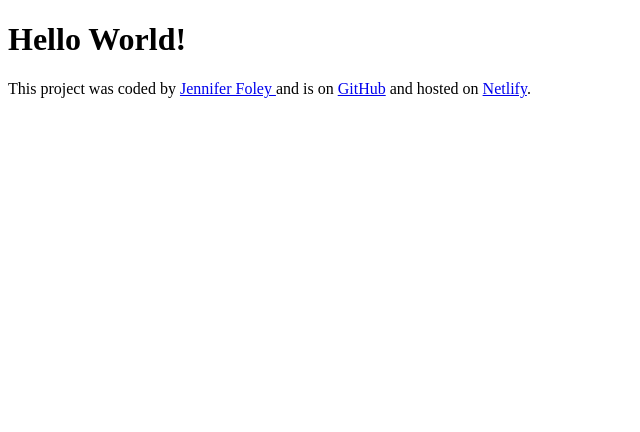
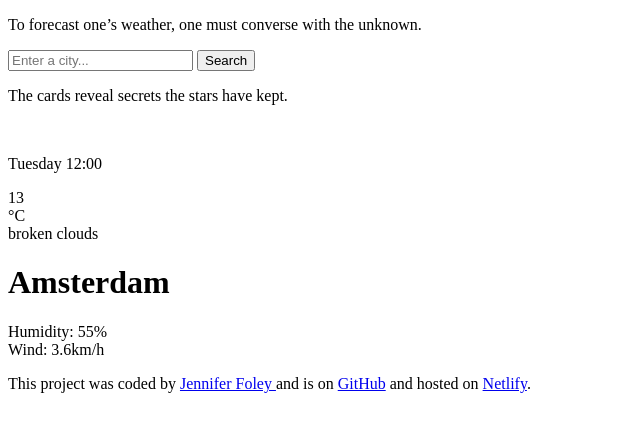
Before and after one commit to JediJen/weather-prediction-app, a plain HTML site: page index.html in a window 1280 px wide. Shown: the whole page, without its empty margins (0-640 px from the left). Drawn offline with Linux system fonts and the light colour scheme.

Commit message:
Added basic weather app html

```diff
--- a/index.html
+++ b/index.html
@@ -6,10 +6,52 @@
     <title>Pridicting the Weather</title>
   </head>
   <body>
-    <h1>Hello World!</h1>
+    <div class="weather-app">
+      <header>
+        <p class="catchphrase">
+          To forecast one’s weather, one must converse with the unknown.
+        </p>
+        <form class="search-form">
+          <input
+            type="search"
+            placeholder="Enter a city..."
+            required
+            class="search-form-input"
+          />
+          <input type="submit" value="Search" class="search-form-button" />
+        </form>
+      </header>
+      <main>
+        <p class="mystic-saying">
+          The cards reveal secrets the stars have kept.
+        </p>
+        <br />
+        <div class="weather-app-data">
+          <div class="date-time-data">
+            <p class="date-time">Tuesday 12:00</p>
+          </div>
+          <div class="temperature-container">
+            <div class="icon"></div>
+            <div class="temperature">13</div>
+            <div class="temp-unit">°C</div>
+            <div class="conditions">broken clouds</div>
+          </div>
+
+          <h1 class="city">Amsterdam</h1>
+          <div class="humidty-wind-data">
+            <p class="humidity-wind">
+              Humidity: 55%
+              <br />
+              Wind: 3.6km/h
+            </p>
+          </div>
+        </div>
+      </main>
       <footer>
         This project was coded by
-      <a href="https://github.com/JediJen" target="_blank"> Jennifer Foley </a>
+        <a href="https://github.com/JediJen" target="_blank">
+          Jennifer Foley
+        </a>
         and is on
         <a
           href="https://github.com/JediJen/weather-prediction-app"
@@ -22,5 +64,6 @@
           Netlify</a
         >.
       </footer>
+    </div>
   </body>
 </html>
```
Lines whose indentation alone changed are shown as unchanged.
